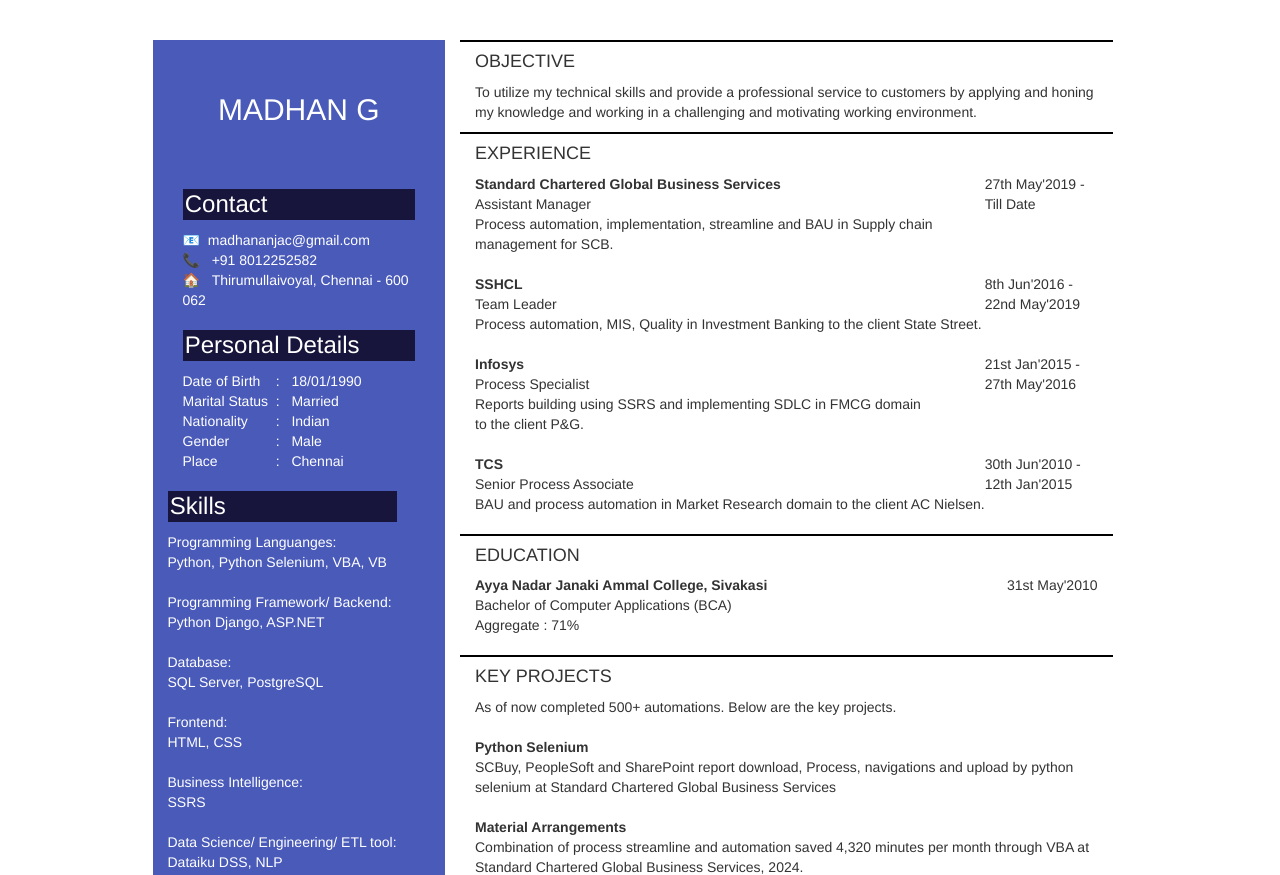
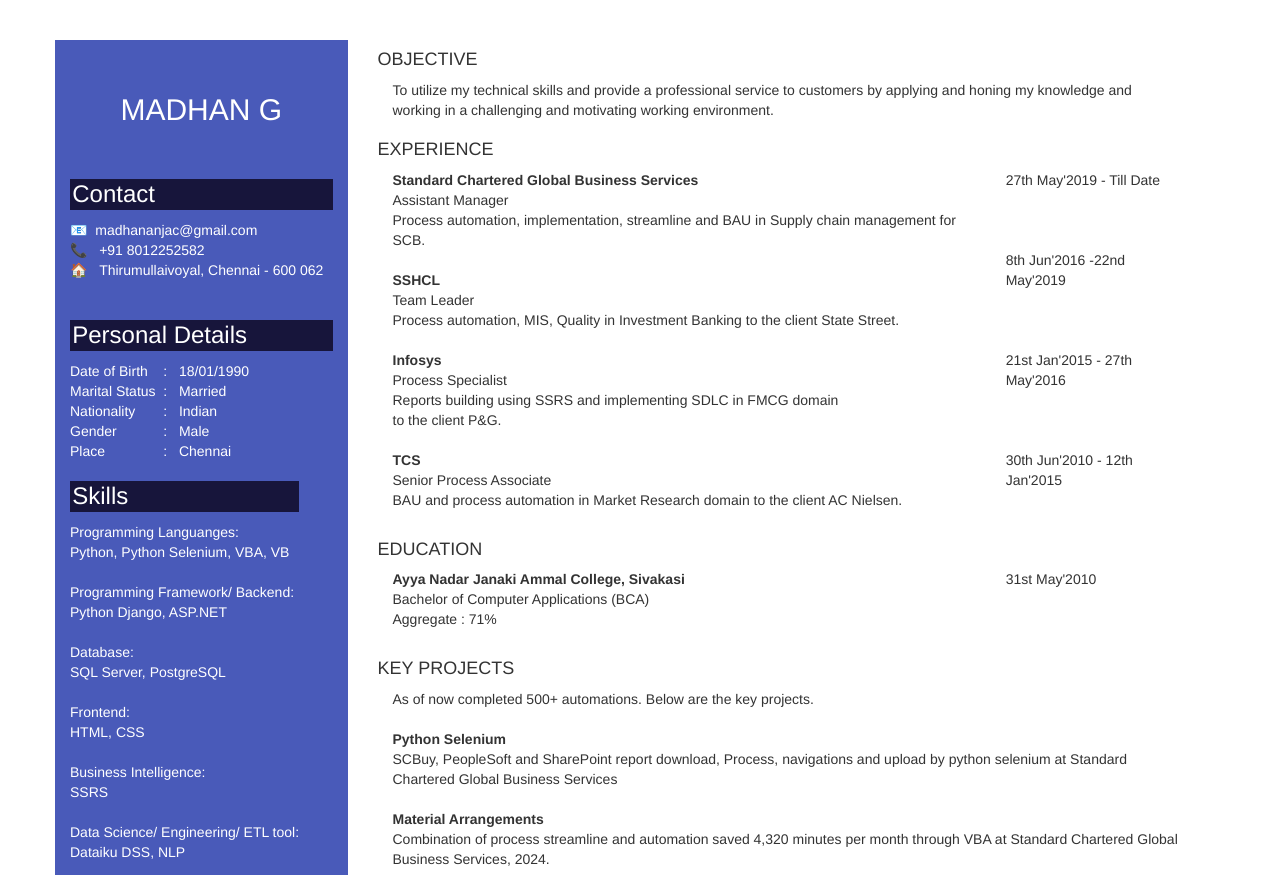
Before and after one commit to Mohanapreethe/test, a plain HTML site: page index.html in a window 1280 px wide. Shown: the top 875 px of the page. Drawn offline with nearby package versions, Linux system fonts and the light colour scheme.

Commit message:
Add files via upload

```diff
--- a/index.html
+++ b/index.html
@@ -26,16 +26,16 @@
     <br>
     <br>
     <div class="row">
-        <div class="col-sm-1 col-md-1"></div>
-        <div class="col-sm-3 col-md-3 Left_Panel">
+
+        <div class="col-xs-5 col-lg-3 Left_Panel">
             <div>
                 <h2 style="text-align: center;">
                     <br>
                     MADHAN G<br><br>
                 </h2>
             </div>
-            <div class="col-sm-12 class=col-md-12">
-                <h3 class="col-sm-12 class=col-md-12 Left_Panel_Inner">
+            <div>
+                <h3 class="Left_Panel_Inner">
                     Contact
                 </h3>
                     &#128231;&nbsp;&nbsp;madhananjac@gmail.com<br>
@@ -43,7 +43,7 @@
                     &#127968;&nbsp;&nbsp;&nbspThirumullaivoyal, Chennai - 600 062<br>
             </div>
             <br>
-            <div class="col-sm-12 class=col-md-12">
+            <div>
                 <h3 class="Left_Panel_Inner">
                     Personal Details
                 </h3>
@@ -125,6 +125,7 @@
                 </div>
             </div>
             <br>
+            <br>
             <div style="float:left;">
                 <h3 class="Left_Panel_Inner">
                     Interests
@@ -135,19 +136,18 @@
 
         </div>
 
-        <div class="col-sm-7 col-md-7">
-            <div class="col-sm-12 col-md-12" style="float:left;border-top: 2px solid black;border-bottom: 2px solid black;">
+        <div class="col-xs-7 col-lg-9">
+            <div class="col-xs-12 col-lg-12">
                 <h4>OBJECTIVE</h4>
-                <p> To utilize my technical skills and provide a professional service to customers by applying and honing my knowledge and working in a challenging and motivating working environment.</p>
+                <p class="col-xs-12 col-lg-12"> To utilize my technical skills and provide a professional service to customers by applying and honing my knowledge and working in a challenging and motivating working environment.</p>
             </div>
 
-            <div class="col-sm-12 col-md-12">
+            <div class="col-xs-12 col-lg-12">
                 <h4>EXPERIENCE</h4>
-                <div style="float: left;">
+                <div class="col-xs-8 col-lg-9">
                     <b>Standard Chartered Global Business Services</b><br>
                     Assistant Manager<br>
-                    Process automation, implementation, streamline and BAU in Supply chain <br>
-                    management for SCB.<br><br>
+                    Process automation, implementation, streamline and BAU in Supply chain management for SCB.<br><br>
                     <b>SSHCL</b><br>
                     Team Leader<br>
                     Process automation, MIS, Quality in Investment Banking to the client State Street.<br><br>
@@ -157,35 +157,25 @@
                     to the client P&G.<br><br>
                     <b>TCS</b><br>
                     Senior Process Associate<br>
-                    BAU and process automation in Market Research domain to the client AC Nielsen.<br><br>
+                    BAU and process automation in Market Research domain to the client AC Nielsen.
                 </div>
 
-                <div style="float: left;">
-                    27th May'2019 - <br>
-                    Till Date<br>
-                    <br>
-                    <br>
-                    <br>
-                    8th Jun'2016 - <br>
-                    22nd May'2019<br>
-                    <br><br>
-                    21st Jan'2015 - <br>
-                    27th May'2016<br>
-                    <br><br><br>
-                    30th Jun'2010 - <br>
-                    12th Jan'2015<br>
-                    <br><br>
+                <div  class="col-xs-4 col-lg-3">
+                    27th May'2019 - Till Date<br><br><br><br>
+                    8th Jun'2016 -22nd May'2019<br><br><br><br>
+                    21st Jan'2015 - 27th May'2016<br><br><br><br>
+                    30th Jun'2010 - 12th Jan'2015<br><br><br>
                 </div>
             </div>
 
-            <div class="col-sm-12 col-md-12" style="float:left;border-top: 2px solid black;">
+            <div class="col-xs-12 col-md-12">
                 <h4>EDUCATION</h4>
-                <div style="float: left;">
+                <div  class="col-xs-9 col-lg-9">
                     <b>Ayya Nadar Janaki Ammal College, Sivakasi</b><br>
                     Bachelor of Computer Applications (BCA)<br>
                     Aggregate : 71%<br><br>
                 </div>
-                <div style="float: right;">
+                <div class="col-xs-3 col-lg-3">
                     31st May'2010<br>
                     <br>
                     <br><br>
@@ -193,8 +183,10 @@
             </div>
 
 
-            <div class="col-sm-12 col-md-12" style="float: left;border-top: 2px solid black;">
+            <div class="col-xs-12 col-md-12">
                 <h4>KEY PROJECTS</h4>
+
+                <div class="class=col-xs-12 col-md-12">
                 As of now completed 500+ automations. Below are the key projects.<br><br>
 
                 <b>Python Selenium</b><br>
@@ -229,11 +221,12 @@
 
                 <b>Mainframe automation</b><br>
                 Data fetching and writing tool in mainframe using excel VBA macros at TCS, 2011.<br><br>
+                </div>
 
             </div>
 
         </div>
-        <div class="col-sm-1 col-md-1"></div>
+
     </div>
     <br>
     <br>
```
